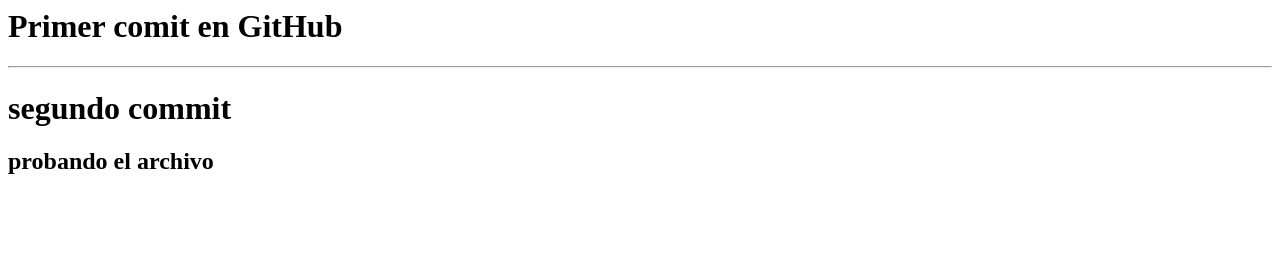
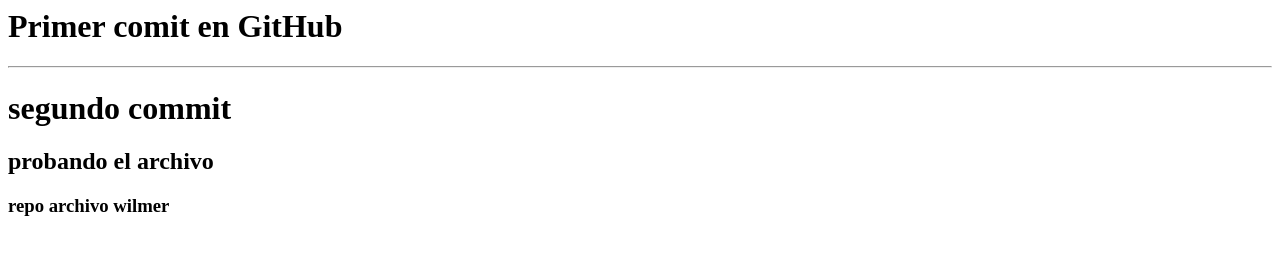
Before and after one commit to VWILMERE/prueba1, a plain HTML site: page index.html in a window 1280 px wide. Drawn offline with Linux system fonts and the light colour scheme.

Commit message:
wilmer cabecera 3

```diff
--- a/index.html
+++ b/index.html
@@ -7,4 +7,5 @@
     <hr/>
     <h1>segundo commit</h1>
     <h2>probando el archivo</h2>
+    <h3>repo archivo wilmer</h3>
   <doby>
```
